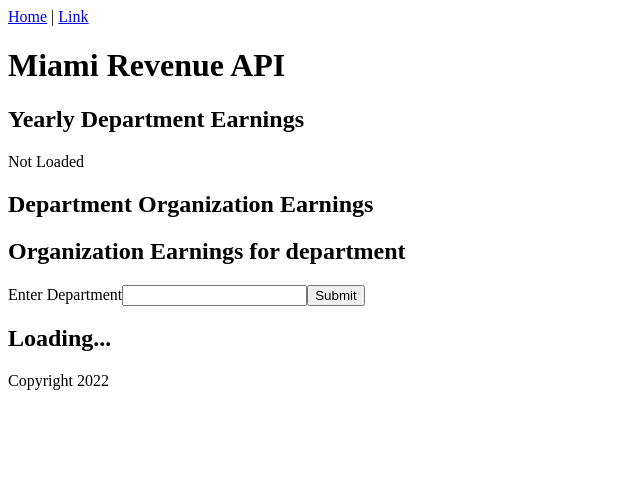
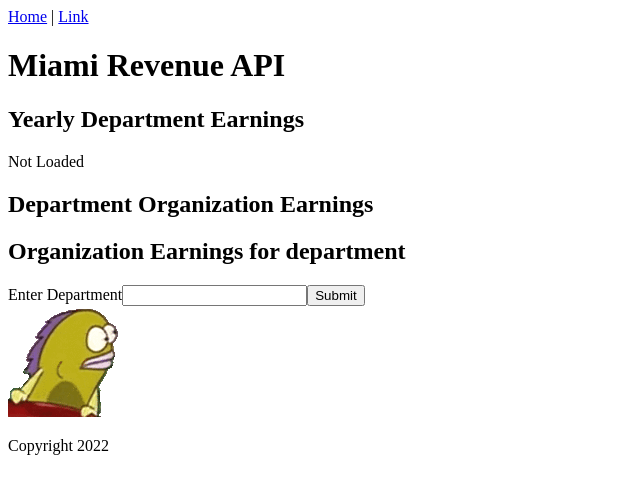
Before and after one commit to avrrodriguez/revenue-data-api-frontend, a React (Vite) app: page / in a window 1280 px wide. Shown: the top 494 px of the page, without its empty margins (0-640 px from the left). Built offline with nearby package versions, Linux system fonts and the light colour scheme; no server answers.

Commit message:
Adds a gif for when organization earnings graph is not loaded, Changes the name in the tab of the application

```diff
--- a/index.html
+++ b/index.html
@@ -4,7 +4,7 @@
     <meta charset="UTF-8" />
     <link rel="icon" type="image/svg+xml" href="/vite.svg" />
     <meta name="viewport" content="width=device-width, initial-scale=1.0" />
-    <title>W IN THE CHAT</title>
+    <title>Miami Revenue Analysis </title>
   </head>
   <body>
     <div id="root"></div>
--- a/src/DepartmentOrganizationEarnings.jsx
+++ b/src/DepartmentOrganizationEarnings.jsx
@@ -2,6 +2,7 @@ import axios from "axios";
 import { useState } from "react";
 import { Bar } from "recharts";
 import { Chart } from "chart.js/auto";
+import ModCheck from "./assets/emote-mod-check.gif";
 
 export function DepartmentOrganizationEarnings() {
   const [departmentOrganizationEarnings, setDepartmentOrganizationEarnings] = useState([]);
@@ -88,7 +89,7 @@ export function DepartmentOrganizationEarnings() {
           </>
         ) : (
           <>
-            <h2>Loading...</h2>
+            <img src={ModCheck} />
           </>
         )}
       </div>
```
Also changed, not shown: src/assets/emote-mod-check.gif (added).
